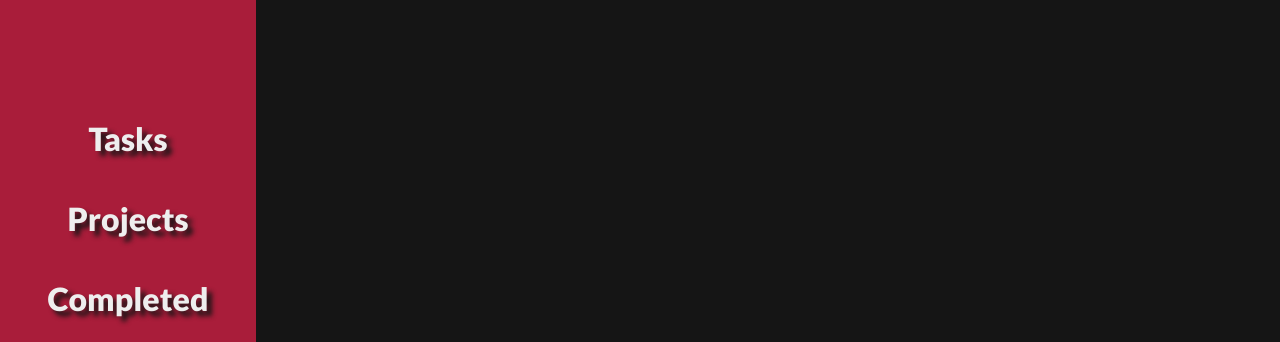
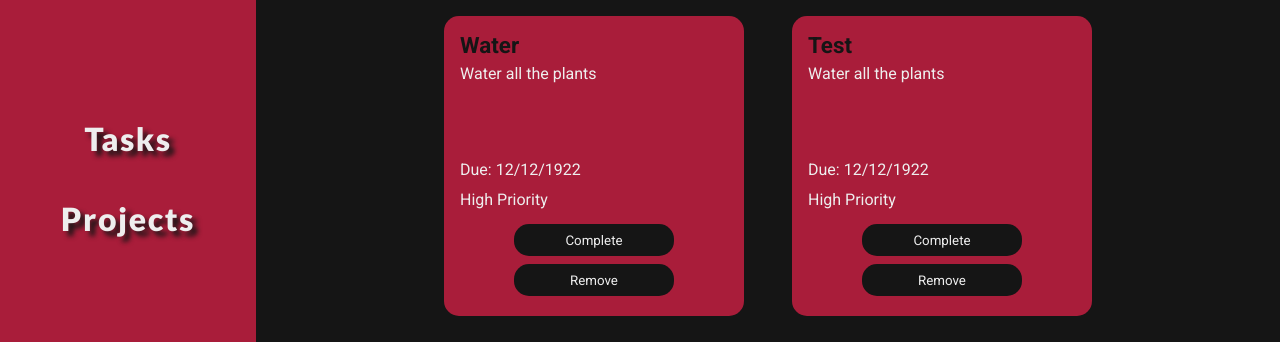
Before and after one commit to aiuyap/odin-todo-list, a website built with webpack: page src/template.html in a window 1280 px wide. Shown: the part 102-444 px from the top of the page. Built offline with nearby package versions, Linux system fonts and the light colour scheme; files whose address does not match are found by name.

Commit message:
Created algorithm for displaying tasks
-Created factory module for tasks and projects
-Created module for display displayController

```diff
--- /dev/null
+++ b/src/displayController.js
@@ -0,0 +1,67 @@
+export function display(project) {
+    const tasks = project.getTasks();
+    const divTasksContainer = generateProjectTitle(project.projName);
+    tasks.forEach((task) => {
+        generateTask(task, divTasksContainer);
+    });
+
+}
+
+export function generateContentContainer() {
+    const divContent = document.createElement("div");
+    divContent.id = "content";
+    document.body.appendChild(divContent);
+}
+
+function generateProjectTitle(title) {
+    const divContent = document.querySelector("#content");
+    const divTitle = document.createElement("div");
+    divTitle.classList.add("title");
+    divContent.appendChild(divTitle);
+
+    const h1Title = document.createElement("h1");
+    divTitle.appendChild(h1Title);
+    h1Title.textContent = title;
+
+    const divTasksContainer = document.createElement("div");
+    divTasksContainer.classList.add("tasks-container");
+    divContent.appendChild(divTasksContainer);
+
+    return divTasksContainer;
+}
+
+function generateTask(task, divTasksContainer) {
+    const card = document.createElement("div");
+    card.classList.add("tasks-card");
+    divTasksContainer.appendChild(card);
+
+    const title = document.createElement("h3");
+    title.classList.add("tasks-title");
+    card.appendChild(title);
+    title.textContent = task.title;
+
+    const desc = document.createElement("div");
+    desc.classList.add("tasks-desc");
+    card.appendChild(desc);
+    desc.textContent = task.description;
+
+    const dueDate = document.createElement("div");
+    dueDate.classList.add("tasks-due");
+    card.appendChild(dueDate);
+    dueDate.textContent = `Due: ${task.dueDate}`;
+
+    const prio = document.createElement("div");
+    prio.classList.add("tasks-prio");
+    card.appendChild(prio);
+    prio.textContent = task.priority;
+
+    const completeBtn = document.createElement("button");
+    completeBtn.classList.add("tasks-complete");
+    completeBtn.textContent = "Complete";
+    card.appendChild(completeBtn);
+
+    const removeBtn = document.createElement("button");
+    removeBtn.classList.add("tasks-rmv");
+    removeBtn.textContent = "Remove";
+    card.appendChild(removeBtn);
+}
--- a/src/index.js
+++ b/src/index.js
@@ -1 +1,22 @@
 import "./styles.css";
+import { Tasks } from "./tasks";
+import { Projects } from "./projects";
+import { display, generateContentContainer } from "./displayController";
+
+
+(function main () {
+    const newTask = Tasks("Water", "Water all the plants", "12/12/1922", "High Priority", false);
+    const newProject = Projects("Current Tasks");
+    newProject.addTaskToProject(newTask);
+
+    const newTask2 = Tasks("Test", "Water all the plants", "12/12/1922", "High Priority", false);
+    newProject.addTaskToProject(newTask2);
+
+    const newProject2 = Projects("Test");
+
+    newProject2.addTaskToProject(newTask);
+
+    generateContentContainer();
+    display(newProject);
+    display(newProject2);
+})();
--- /dev/null
+++ b/src/projects.js
@@ -0,0 +1,12 @@
+export function Projects (projName) {
+    const allTasks = [];
+
+    function addTaskToProject (newTask) {
+        allTasks.push(newTask);
+    }
+
+    function getTasks () {
+        return allTasks;
+    }
+    return {projName, addTaskToProject, getTasks};
+}
--- a/src/styles.css
+++ b/src/styles.css
@@ -19,6 +19,7 @@
 body {
     display: grid;
     grid-template-columns: 20vw 1fr;
+    background-color: var(--main-color);
 }
 
 nav {
@@ -51,9 +52,46 @@ nav {
     text-shadow: 5px 5px 5px var(--main-color);
     border: none;
     cursor: pointer;
-    /* letter-spacing: 0.3rem; */
+    letter-spacing: 0.1rem;
 }
 
 .nav-btn:hover {
     background-color: var(--tertiary-color);
 }
+
+#content {
+    padding: 3rem;
+}
+
+.tasks-container {
+    padding: 2rem;
+    display: flex;
+    gap: 3rem;
+    flex-wrap: wrap;
+    justify-content: center;
+}
+
+.tasks-card {
+    width: 300px;
+    height: 300px;
+    background-color: var(--secondary-color);
+    border-radius: 15px;
+    display: grid;
+    grid-template-rows: 1fr 3fr repeat(2, 30px) repeat(2, 40px);
+    padding: 1rem;
+}
+
+.tasks-card button {
+    background-color: var(--main-color);
+    border-radius: 15px;
+    border: none;
+    width: 10rem;
+    height: 2rem;
+    align-self: center;
+    justify-self: center;
+}
+
+h3 {
+    font-size: 1.4rem;
+    color: var(--main-color);
+}
--- /dev/null
+++ b/src/tasks.js
@@ -0,0 +1,3 @@
+export function Tasks (title, description, dueDate, priority, isComplete) {
+    return {title, description, dueDate, priority, isComplete};
+}
--- a/src/template.html
+++ b/src/template.html
@@ -12,10 +12,21 @@
         </div>
         <button type="button" class="nav-btn">Tasks</button>
         <button type="button" class="nav-btn">Projects</button>
-        <button type="button" class="nav-btn">Completed</button>
     </nav>
-    <div id="content">
-
-    </div>
+    <!-- <div id="content">
+        <div class="title">
+            <h1>Current Tasks</h1>
+        </div>
+        <div class="tasks-container">
+            <div class="tasks-card">
+                <h3 class="tasks-title">My Task</h3>
+                <div class="tasks-desc">Lorem ipsum dolor sit amet consectetur adipisicing elit.</div>
+                <div class="tasks-due">Due Date: 11/69/1969</div>
+                <div class="tasks-prio">Priority: High Priority</div>
+                <button class="tasks-complete">Complete</button>
+                <button class="tasks-rmv">Remove</button>
+            </div>
+        </div>
+    </div> -->
 </body>
 </html>
```
